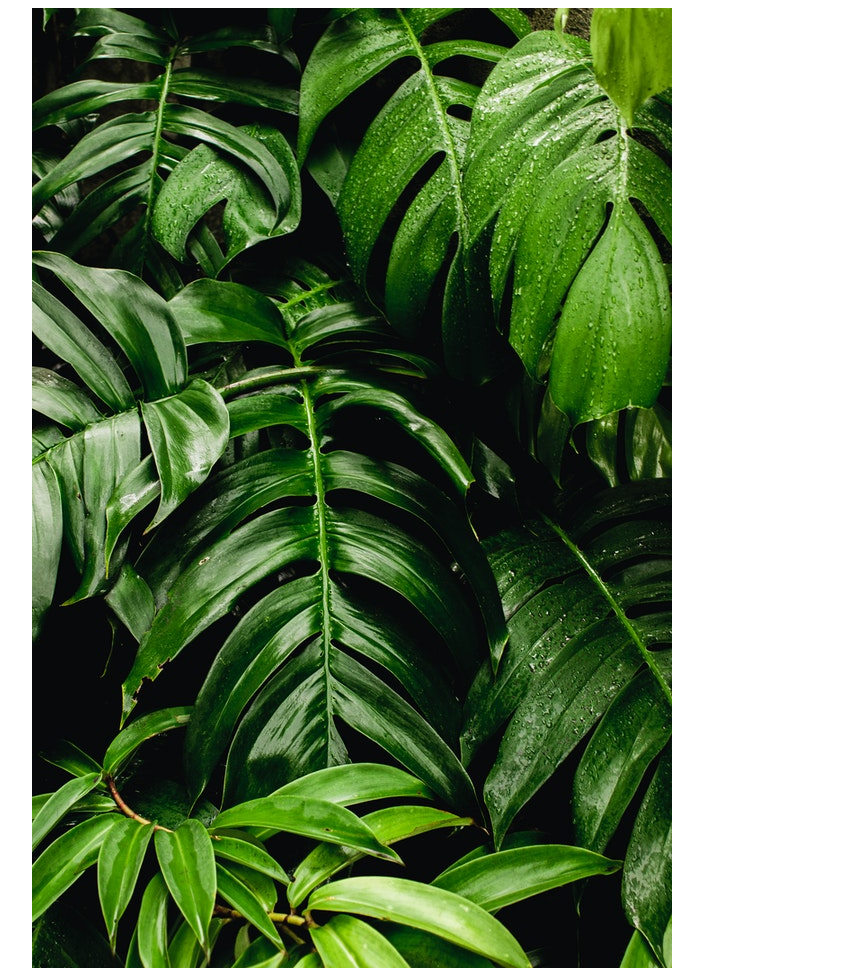
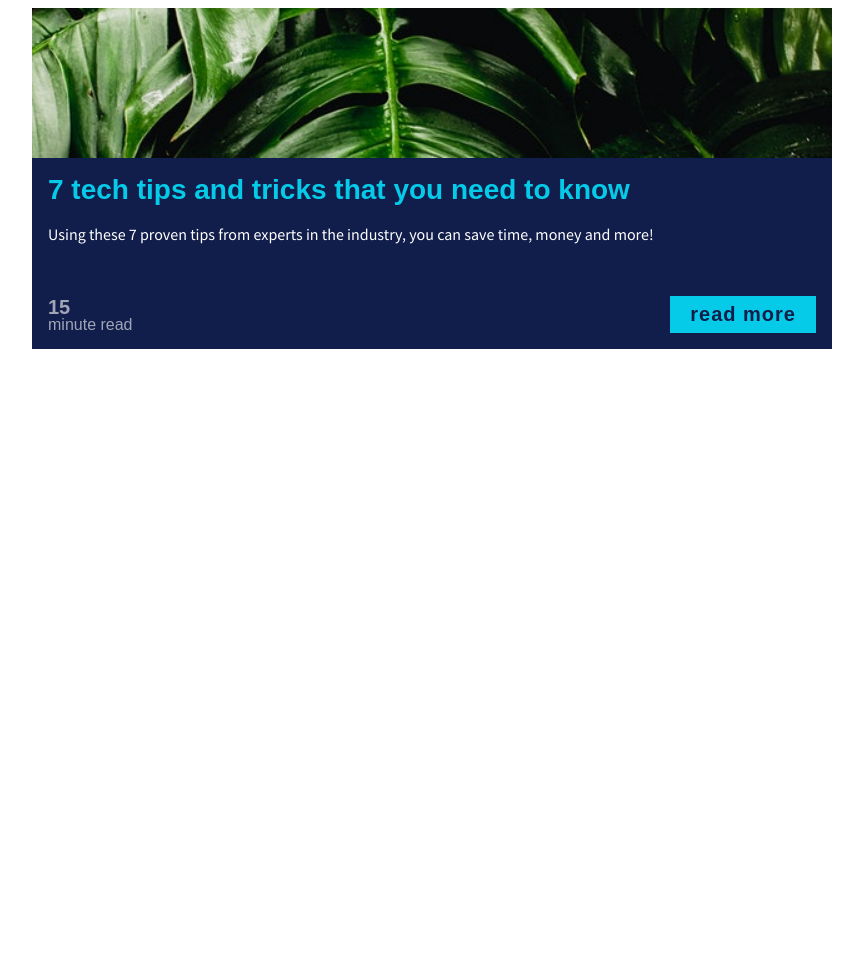
Before and after one commit to Marina8989/flexboxMiniProject, a plain HTML site: page index.html in a window 1280 px wide. Shown: the top 968 px of the page, without its empty margins (208-1071 px from the left). After the commit the page ends 800 px from the top, so only its background shows below. Drawn offline with Linux system fonts and the light colour scheme; a web font is replaced by a local one.

Commit message:
working on flexbox in css

```diff
--- a/main.css
+++ b/main.css
@@ -5,7 +5,19 @@ body{
     width: 90%;
     margin: 0 auto;
     max-width: 800px;
+    background: #111d4a;
+    color: #fff;
+    display: flex;
+    flex-direction: column;
 }
+.card-img{
+    object-fit: cover;
+    height: 150px;
+}
+.card-content{
+    padding: 1em;
+}
+
 .card-title,
 .card-read-time,
 .card-btn{
@@ -14,11 +26,35 @@ body{
 .card-title{
     color: #05cbe9;
     font-size: 1.75em;
+    margin: 0;
 }
 .card-body{
     font-size: 1rem;
     font-family: 'Source Sans Pro', sans-serif;
+    line-height: 1.6;
+}
+.card-footer{
+    display: flex;
+    justify-content: space-between;
+    align-items: flex-end;
+    margin-top: 3em;
 }
 .card-btn{
     font-size: 1.25rem;
+    background: #05cbe9;
+    color: #111d4a;
+    text-decoration: none;
+    font-weight: 700;
+    padding: .35em 1em;
+    letter-spacing: 1px;
 }
+.card-read-time{
+    margin: 0;
+    opacity: .6;
+    line-height: 1;
+}
+.card-read-time span{
+    font-weight: 700;
+    display: block;
+    font-size: 1.25em;
+}
```
